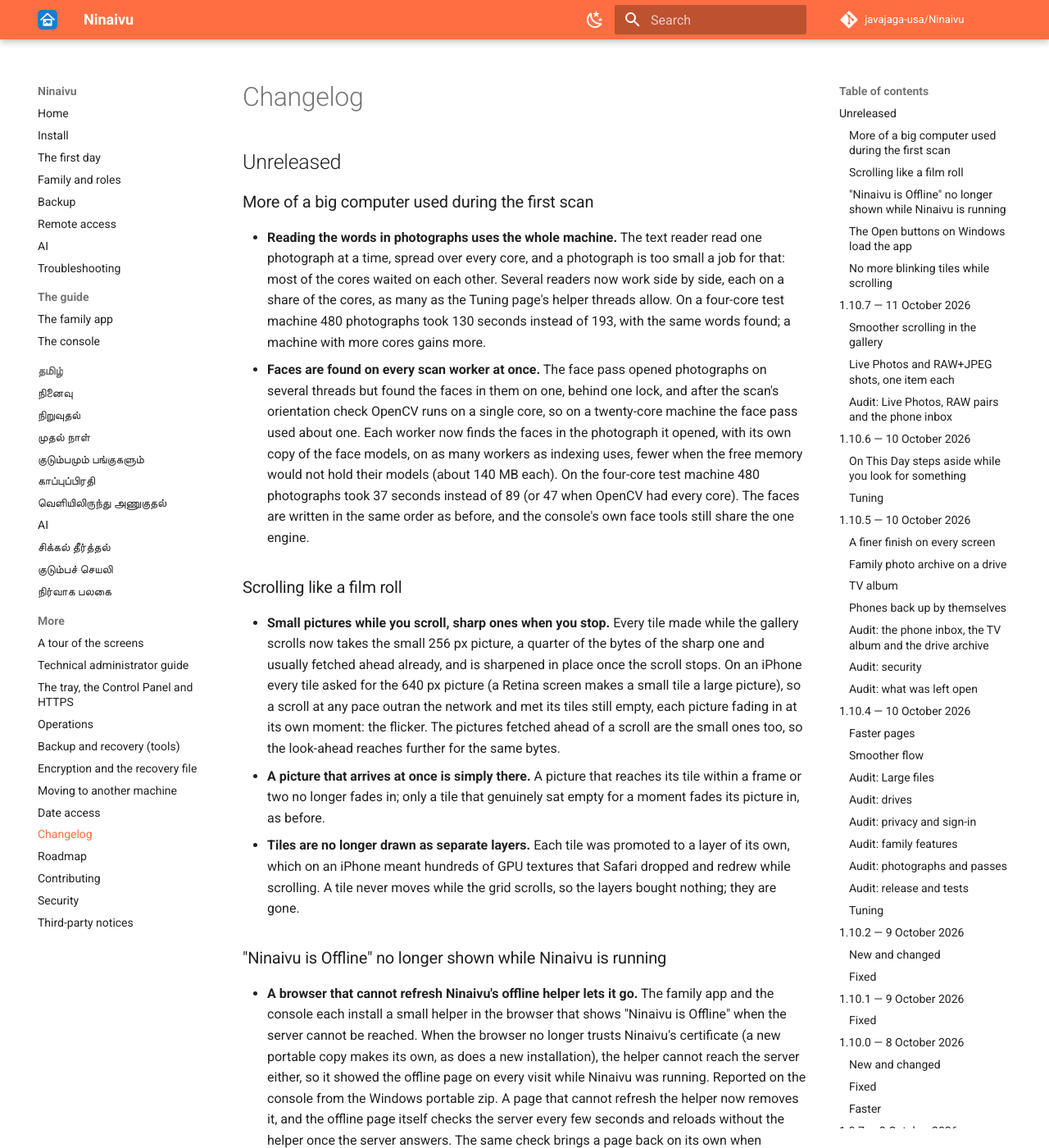
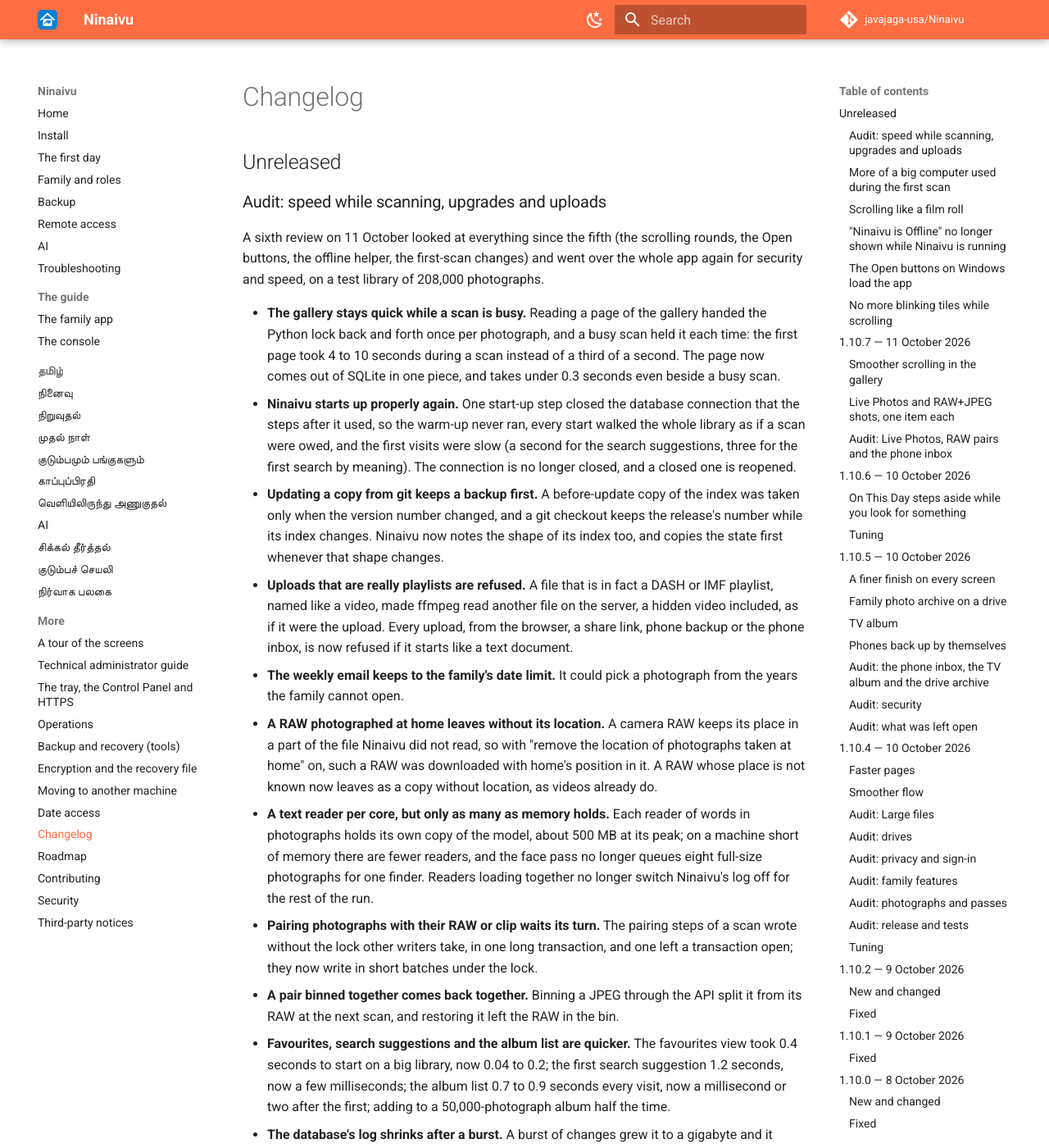
Before and after one commit to javajaga-usa/Ninaivu, an MkDocs documentation site: the page built from docs/CHANGELOG.md, in a window 1280 px wide and 1400 px high. Shown: the whole window at 82% size. Built offline with MkDocs 1.6.1 and Material for MkDocs 9.7.7, drawn with Linux system fonts in a browser that asks for light colours; comment, search, counter and statistics services are not loaded; some of the changed text lies outside the part shown.

Commit message:
Changelog for the sixth audit
Co-Authored-By: Claude Opus 5.5 (1M context) <noreply@anthropic.com>
Claude-Session: https://claude.ai/code/session_01GY71TzaYU4QmABGKQwnF8s

```diff
--- a/docs/CHANGELOG.md
+++ b/docs/CHANGELOG.md
@@ -1,6 +1,33 @@
 # Changelog
 
 ## Unreleased
+
+### Audit: speed while scanning, upgrades and uploads
+
+A sixth review on 11 October looked at everything since the fifth (the
+scrolling rounds, the Open buttons, the offline helper, the first-scan
+changes) and went over the whole app again for security and speed, on a
+test library of 208,000 photographs.
+
+- **The gallery stays quick while a scan is busy.** Reading a page of the gallery handed the Python lock back and forth once per photograph, and a busy scan held it each time: the first page took 4 to 10 seconds during a scan instead of a third of a second. The page now comes out of SQLite in one piece, and takes under 0.3 seconds even beside a busy scan.
+- **Ninaivu starts up properly again.** One start-up step closed the database connection that the steps after it used, so the warm-up never ran, every start walked the whole library as if a scan were owed, and the first visits were slow (a second for the search suggestions, three for the first search by meaning). The connection is no longer closed, and a closed one is reopened.
+- **Updating a copy from git keeps a backup first.** A before-update copy of the index was taken only when the version number changed, and a git checkout keeps the release's number while its index changes. Ninaivu now notes the shape of its index too, and copies the state first whenever that shape changes.
+- **Uploads that are really playlists are refused.** A file that is in fact a DASH or IMF playlist, named like a video, made ffmpeg read another file on the server, a hidden video included, as if it were the upload. Every upload, from the browser, a share link, phone backup or the phone inbox, is now refused if it starts like a text document.
+- **The weekly email keeps to the family's date limit.** It could pick a photograph from the years the family cannot open.
+- **A RAW photographed at home leaves without its location.** A camera RAW keeps its place in a part of the file Ninaivu did not read, so with "remove the location of photographs taken at home" on, such a RAW was downloaded with home's position in it. A RAW whose place is not known now leaves as a copy without location, as videos already do.
+- **A text reader per core, but only as many as memory holds.** Each reader of words in photographs holds its own copy of the model, about 500 MB at its peak; on a machine short of memory there are fewer readers, and the face pass no longer queues eight full-size photographs for one finder. Readers loading together no longer switch Ninaivu's log off for the rest of the run.
+- **Pairing photographs with their RAW or clip waits its turn.** The pairing steps of a scan wrote without the lock other writers take, in one long transaction, and one left a transaction open; they now write in short batches under the lock.
+- **A pair binned together comes back together.** Binning a JPEG through the API split it from its RAW at the next scan, and restoring it left the RAW in the bin.
+- **Favourites, search suggestions and the album list are quicker.** The favourites view took 0.4 seconds to start on a big library, now 0.04 to 0.2; the first search suggestion 1.2 seconds, now a few milliseconds; the album list 0.7 to 0.9 seconds every visit, now a millisecond or two after the first; adding to a 50,000-photograph album half the time.
+- **The database's log shrinks after a burst.** A burst of changes grew it to a gigabyte and it stayed that size on disk; it is now cut back to 64 MB.
+- **Large answers are compressed.** The console's full layout of a big library went out as 8.6 MB; it now goes out as 1.5 MB.
+- **The first visit after an update runs the new app throughout.** The offline helper served the app's parts from its own copy first, so the first visit after an update mixed new and old parts. It now asks the server first, which answers "unchanged" in a moment, and uses its copy only when the server cannot be reached.
+- **Thumbnails are not downloaded again on every visit.** The offline helper refused the browser's own cache, so each visit fetched every thumbnail in full. The browser now keeps them and asks the server, which checks who is asking, whether each is still the same.
+- **The gallery measures the screen once per frame.** It asked for the scroll position once per tile it made, which made the browser lay the page out again each time; scrolling a 50,000-photograph album spent a quarter of the time it did on long pauses.
+- **Paging quickly in the viewer no longer queues downloads.** Holding the arrow key through 40 photographs left 43 full-size pictures downloading ahead of the one on screen; pictures no longer needed are let go.
+- **A Live Photo stops when you let go.** A clip slow to arrive started playing, without sound, after the hold was released or the LIVE button pressed again to stop it. Where a phone refuses sound on a hold, the clip plays muted and stops on release; a tap on LIVE plays it with sound.
+- **The next person to sign in starts with a clean viewer.** When a session ended under an open page, the viewer kept what the previous person had seen, such as a photograph's place and download link.
+- **A ZIP download never carries a folder path in a name**, and the sign-in and other forms answer a deliberately malformed request with an error rather than a server fault.
 
 ### More of a big computer used during the first scan
 
```
